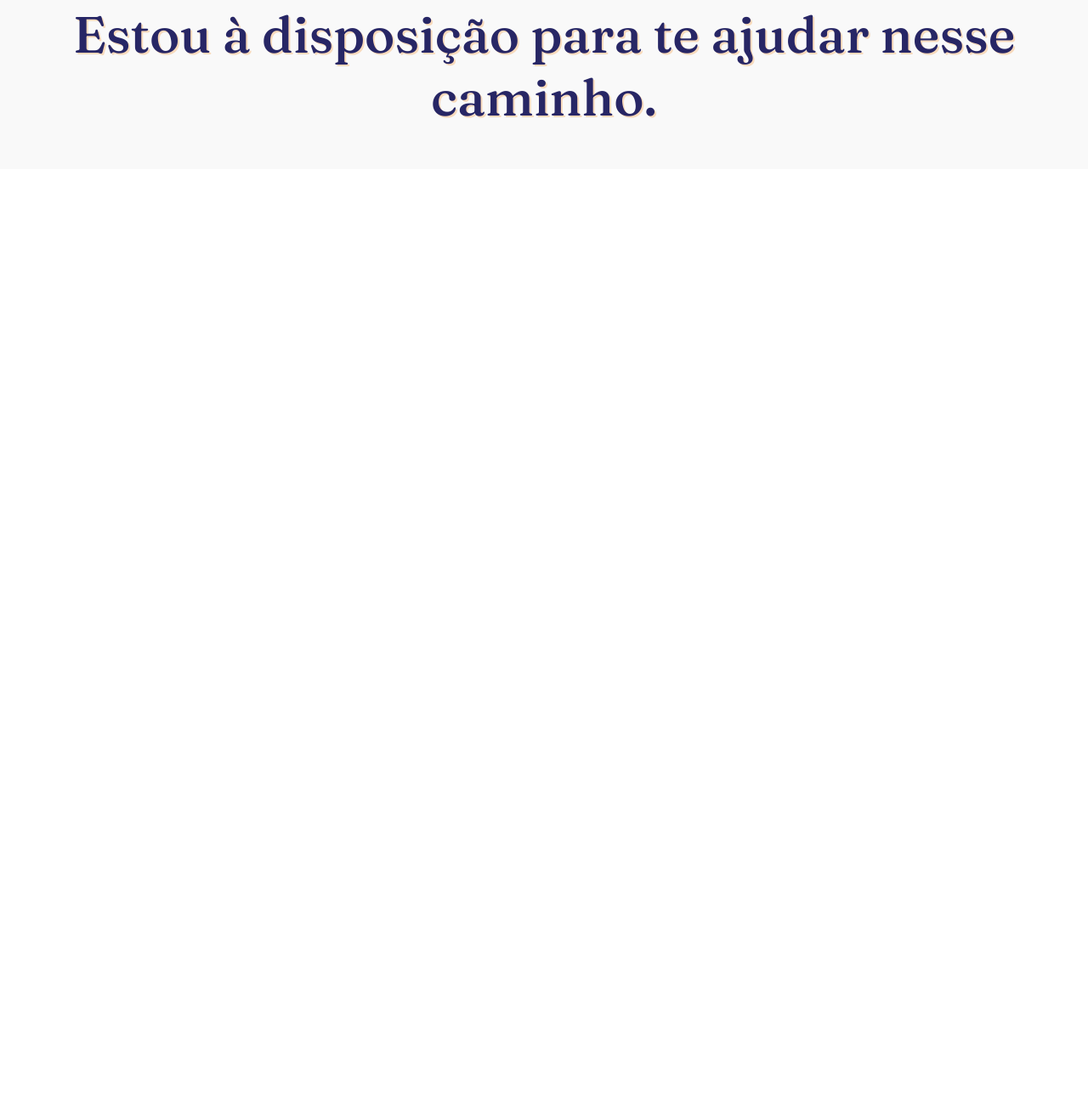
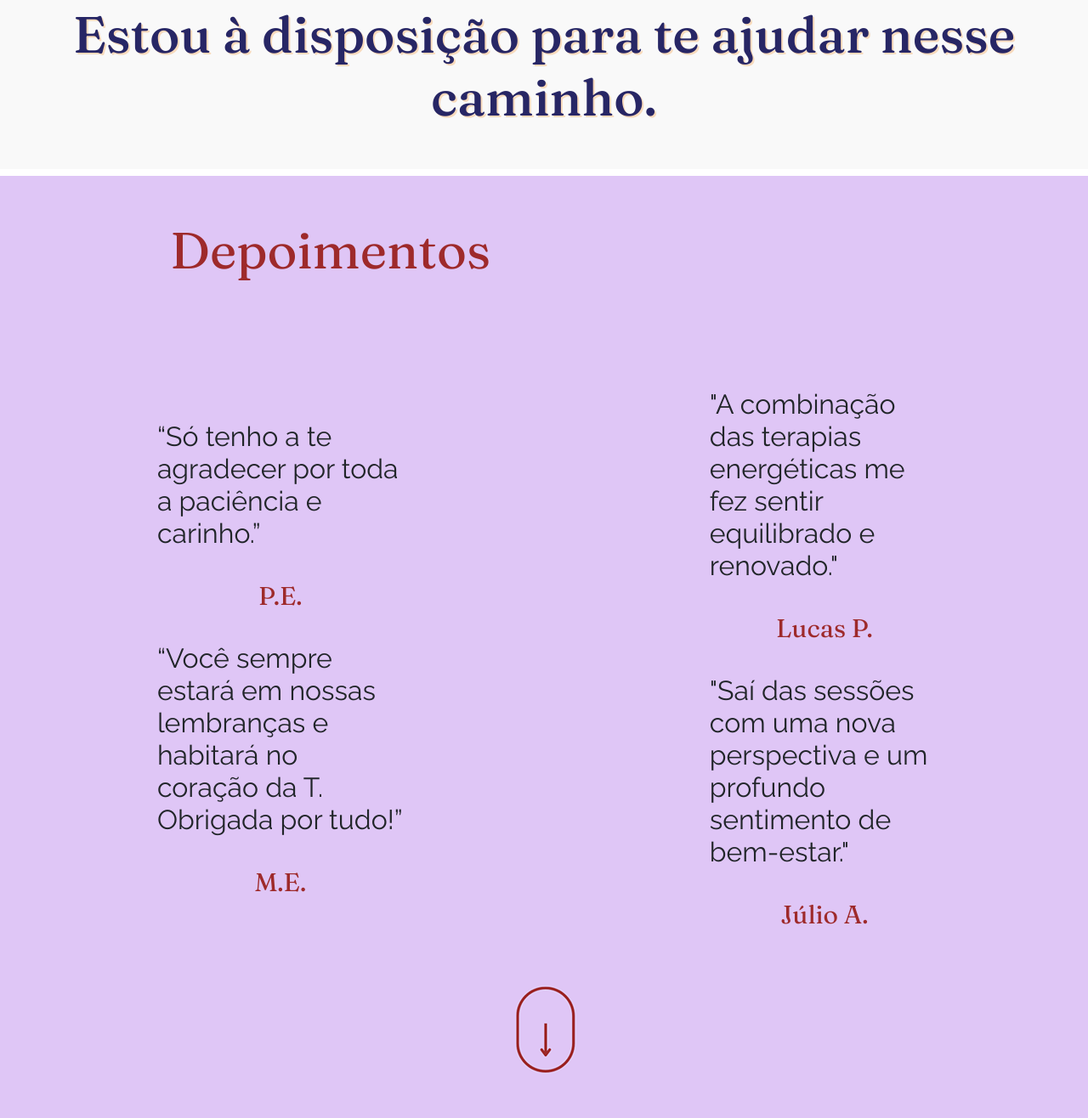
Before and after one commit to joaogabrieI/psiKevelin-landingPage, a plain HTML site: page index.html in a window 1280 px wide. Shown: the part 5951-7267 px from the top of the page at 85% size. Before the commit the page ends 6158 px from the top, so only its background shows below. Drawn offline with nearby package versions, Linux system fonts and the light colour scheme; a web font is replaced by a local one.

Commit message:
feat: adiciona tela de relatos e avaliações sobre a profissional

```diff
--- a/css/base/typography.css
+++ b/css/base/typography.css
@@ -77,7 +77,7 @@
     opacity: 63%;
 }
 
-.container-abordagem-adultos h2, .container-abordagem-criancas h2{
+.container-abordagem-adultos h2, .container-abordagem-criancas h2, .depoimentos h2{
     font-family: var(--font-fraunces);
     font-size: 60px;
     color: #9E2A2B;
@@ -117,3 +117,20 @@
     line-height: 30px;
     opacity: 63%;
 }
+
+.depoimentos h2 {
+    font-weight: normal;
+}
+
+.depoimento-text {
+    font-family: var(--font-raleway);
+    font-size: 32px;
+    line-height: 38px;
+}
+
+.depoimento-iniciais {
+    font-family: var(--font-fraunces);
+    font-size: 30px;
+    line-height: 37px;
+    color: #9E2A2B;
+}
--- /dev/null
+++ b/css/layout/depoimentos.css
@@ -0,0 +1,15 @@
+.depoimentos {
+    background-color: #DFC6F6;
+}
+
+.depoimentos h2 {
+    padding: 50px 0 50px 200px;
+}
+
+.depoimento-text {
+    padding: 20px;
+}
+
+.depoimentos img {
+    margin-bottom: 50px;
+}
--- a/css/main.css
+++ b/css/main.css
@@ -9,3 +9,4 @@
 @import "layout/publico.css";
 @import "layout/abordagem.css";
 @import "layout/atendimento.css";
+@import "layout/depoimentos.css";
--- a/index.html
+++ b/index.html
@@ -189,7 +189,8 @@
 
         <section class="atendimento text-center">
             <div class="container">
-                <h2 class="pt-5 pb-3 ">Se deseja iniciar seu processo terapêutico ou tem dúvidas sobre qual abordagem é ideal para você ou
+                <h2 class="pt-5 pb-3 ">Se deseja iniciar seu processo terapêutico ou tem dúvidas sobre qual abordagem é
+                    ideal para você ou
                     seu
                     filho, entre em contato.</h2>
                 <div class="d-flex justify-content-around align-items-center pt-5">
@@ -204,6 +205,35 @@
             </div>
             <h2 class="pb-5">Estou à disposição para te ajudar nesse caminho.</h2>
         </section>
+
+        <section class="depoimentos">
+            <h2>Depoimentos</h2>
+            <div  class="d-flex justify-content-center align-items-center pt-5 pb-5">
+                <div class="d-flex flex-column justify-content-center align-items-center">
+                    <div class="w-50">
+                        <p class="depoimento-text">“Só tenho a te agradecer por toda a paciência e carinho.”</p>
+                        <p class="depoimento-iniciais text-center">P.E.</p>
+                    </div>
+                    <div class="w-50">
+                        <p class="depoimento-text">“Você sempre estará em nossas lembranças e habitará no coração da T. Obrigada por tudo!”</p>
+                        <p class="depoimento-iniciais text-center">M.E.</p>
+                    </div>
+                </div>
+                <div class="d-flex flex-column justify-content-center align-items-center">
+                    <div class="w-50">
+                        <p class="depoimento-text">"A combinação das terapias energéticas me fez sentir equilibrado e renovado."</p>
+                        <p class="depoimento-iniciais text-center">Lucas P.</p>
+                    </div>
+                    <div class="w-50">
+                        <p class="depoimento-text">"Saí das sessões com uma nova perspectiva e um profundo sentimento de bem-estar."</p>
+                        <p class="depoimento-iniciais text-center">Júlio A.</p>
+                    </div>
+                </div>
+            </div>
+            <div class="d-flex align-items-center justify-content-center">
+                <img src="img/image 63.png" alt="">
+            </div>
+        </section>
 </body>
 
 </html>
```
Also changed, not shown: img/image 63.png (added).
